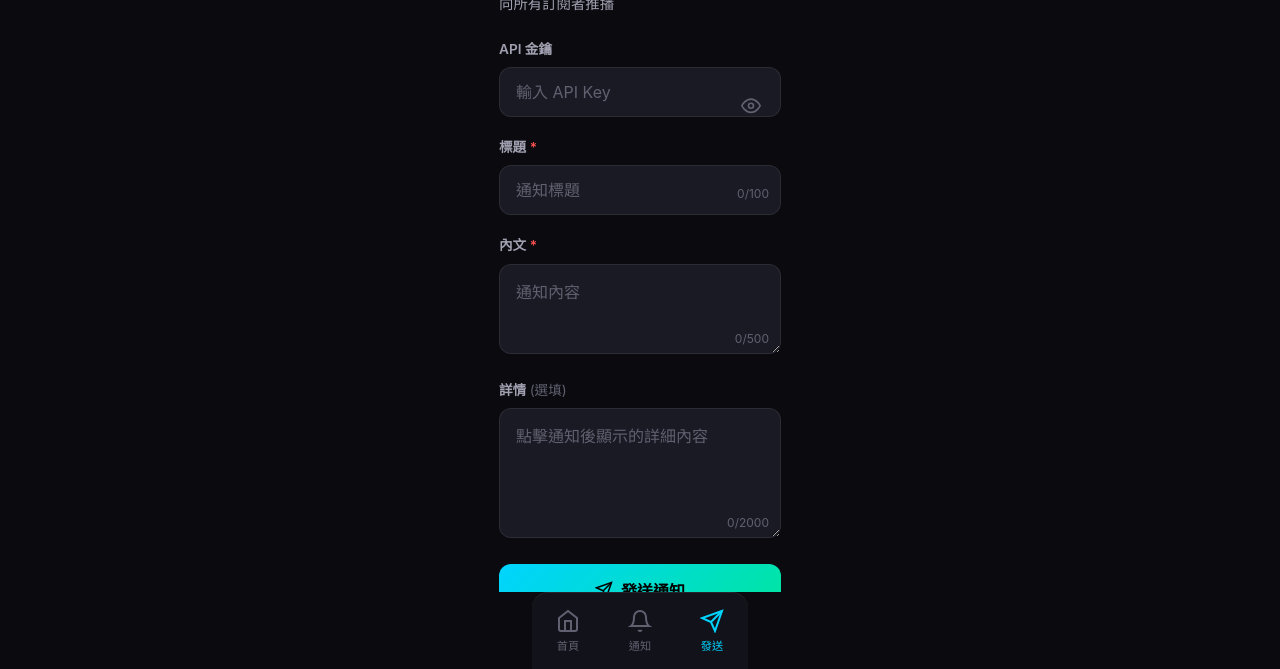
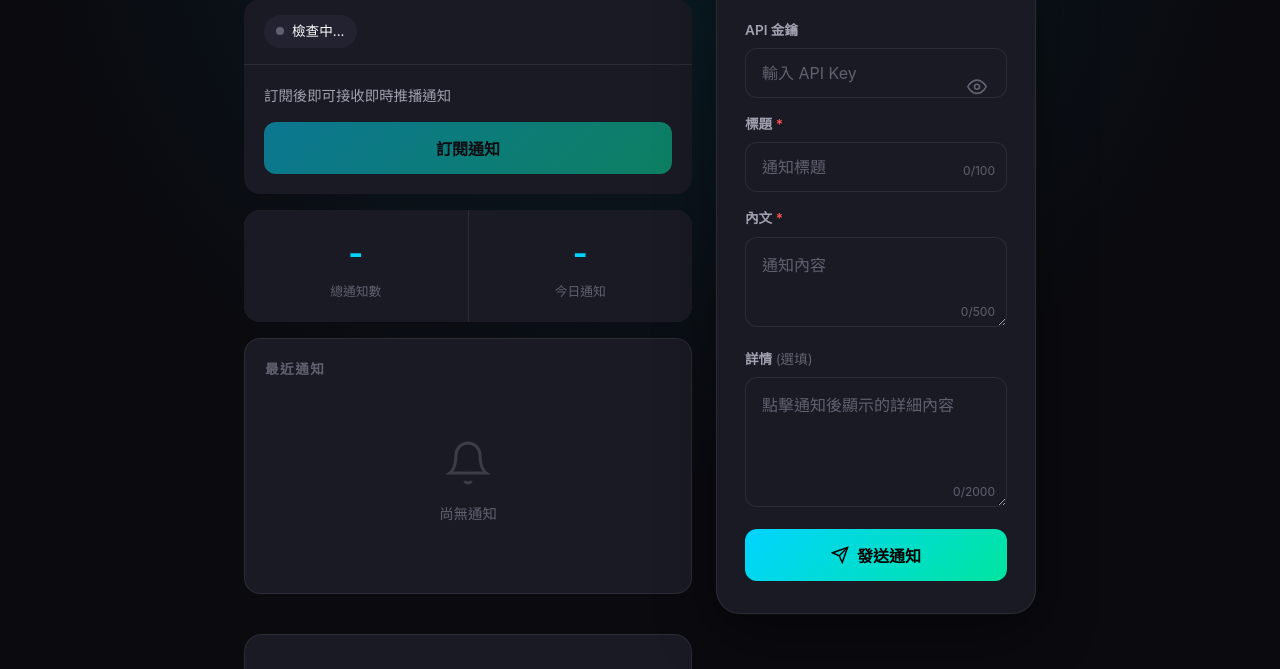
Before and after one commit to alicezuber/Oyodo, a website: page public/index.html in a window 1280 px wide. Shown: the part 131-800 px from the top of the page. Drawn offline with Linux system fonts and the light colour scheme.

Commit message:
feat(ui): 桌面模式改為雙欄控制台佈局，移除模式提示橫幅
- 移除模式提示橫幅（modeBanner），改由自動偵測顯示/隱藏發送入口
- 桌面模式重構為雙欄佈局：左側訂閱/歷史，右側固定發信面板
- 桌面模式下隱藏底部 Tab 導航，採用 Grid 佈局同時顯示所有內容
- 發信面板改為 sticky 定位，保持在視窗內可見
- 桌面模式預設進入首頁（改為 'home'），而非發送頁面
- 優化桌面模式視覺效果：

```diff
--- a/public/app.js
+++ b/public/app.js
@@ -23,9 +23,6 @@ const detailCount = document.getElementById('detailCount');
 const toggleApiKey = document.getElementById('toggleApiKey');
 const sendResult = document.getElementById('sendResult');
 const sendBtn = document.getElementById('sendBtn');
-const modeBanner = document.getElementById('modeBanner');
-const modeChip = document.getElementById('modeChip');
-const modeMessage = document.getElementById('modeMessage');
 const tabItems = Array.from(document.querySelectorAll('.tab-item'));
 const tabPanes = {
     home: document.getElementById('homePane'),
@@ -47,7 +44,6 @@ async function init() {
     initTabs();
     initSendForm();
     setupModeDetection();
-
     if (!('serviceWorker' in navigator) || !('PushManager' in window)) {
         updateStatus('unsupported', '不支援推播');
         return;
@@ -204,14 +200,10 @@ function applyMode(mode) {
     document.body.dataset.mode = mode;
 
     if (mode === 'desktop') {
-        modeChip.textContent = '桌面模式 · 發信控制';
-        modeMessage.textContent = '請在此輸入 API Key，集中管理並發送通知給所有訂閱者。';
         sendTabItem?.classList.remove('tab-item--hidden');
         tabPanes.send?.classList.remove('tab-pane--hidden');
-        activateTab('send');
+        activateTab('home');
     } else {
-        modeChip.textContent = '手機模式 · 推播端';
-        modeMessage.textContent = '建議將本頁加入主畫面並完成訂閱，即可作為 Web App 接收通知。';
         sendTabItem?.classList.add('tab-item--hidden');
         tabPanes.send?.classList.add('tab-pane--hidden');
         if (activeTab === 'send') {
--- a/public/index.html
+++ b/public/index.html
@@ -36,11 +36,6 @@
                 <span>發送</span>
             </button>
         </nav>
-
-        <section class="mode-banner" id="modeBanner" aria-live="polite">
-            <div class="mode-chip" id="modeChip">裝置偵測中</div>
-            <p id="modeMessage">正在確認目前的使用情境...</p>
-        </section>
 
         <main class="tab-content">
             <section class="tab-pane active" id="homePane">
--- a/public/style.css
+++ b/public/style.css
@@ -263,6 +263,7 @@ body {
     margin-bottom: 0.5rem;
     display: -webkit-box;
     -webkit-line-clamp: 2;
+    line-clamp: 2;
     -webkit-box-orient: vertical;
     overflow: hidden;
 }
@@ -561,3 +562,111 @@ body {
         border-radius: 16px 16px 0 0;
     }
 }
+
+body[data-mode="desktop"] {
+    overflow: auto;
+    background: radial-gradient(circle at top, rgba(0, 212, 255, 0.1), transparent 60%) var(--bg-primary);
+}
+
+body[data-mode="desktop"] .app {
+    max-width: 1200px;
+    margin: 0 auto;
+    height: auto;
+    min-height: 100vh;
+    padding: 2rem 0 3rem;
+}
+
+body[data-mode="desktop"] .tab-bar {
+    display: none;
+}
+
+body[data-mode="desktop"] .tab-content {
+    flex: none;
+    display: grid;
+    grid-template-columns: minmax(0, 1.4fr) minmax(320px, 0.9fr);
+    grid-template-rows: auto 1fr;
+    gap: 1.5rem;
+    padding: 0 2rem 2rem;
+    max-width: 1200px;
+    margin: 0 auto;
+    overflow: visible;
+}
+
+body[data-mode="desktop"] .tab-pane {
+    display: block;
+    padding: 0;
+    min-height: auto;
+    animation: none;
+}
+
+body[data-mode="desktop"] #homePane,
+body[data-mode="desktop"] #historyPane {
+    grid-column: 1 / 2;
+    background: none;
+}
+
+body[data-mode="desktop"] #historyPane {
+    grid-row: 2;
+    margin-top: 1rem;
+}
+
+body[data-mode="desktop"] #historyPane .page-header {
+    display: none;
+}
+
+body[data-mode="desktop"] #historyPane .notification-list.full-list {
+    background: var(--bg-card);
+    border-radius: 18px;
+    padding: 1.25rem;
+    border: 1px solid var(--border);
+    max-height: calc(100vh - 8rem);
+    overflow-y: auto;
+}
+
+body[data-mode="desktop"] #historyPane .notification-item {
+    border: 1px solid rgba(255, 255, 255, 0.05);
+}
+
+body[data-mode="desktop"] #sendPane {
+    grid-column: 2 / 3;
+    grid-row: 1 / span 2;
+    background: var(--bg-card);
+    border-radius: 24px;
+    padding: 2rem 1.75rem;
+    border: 1px solid var(--border);
+    position: sticky;
+    top: 2rem;
+    height: fit-content;
+    box-shadow: 0 20px 60px rgba(0, 0, 0, 0.35);
+}
+
+body[data-mode="desktop"] #sendPane .page-header h1 {
+    font-size: 1.5rem;
+    background: none;
+    -webkit-text-fill-color: var(--text-primary);
+}
+
+body[data-mode="desktop"] #sendPane .page-header p {
+    font-size: 0.9rem;
+    color: var(--text-secondary);
+}
+
+body[data-mode="desktop"] #sendPane .send-form {
+    gap: 1rem;
+}
+
+body[data-mode="desktop"] #homePane .page-header {
+    margin-top: 0;
+}
+
+body[data-mode="desktop"] .recent-section {
+    background: var(--bg-card);
+    border-radius: 16px;
+    padding: 1.25rem;
+    border: 1px solid var(--border);
+}
+
+body[data-mode="desktop"] .recent-section h3 {
+    font-size: 0.85rem;
+    letter-spacing: 1.5px;
+}
```
Also changed, not shown: changelog.md.
